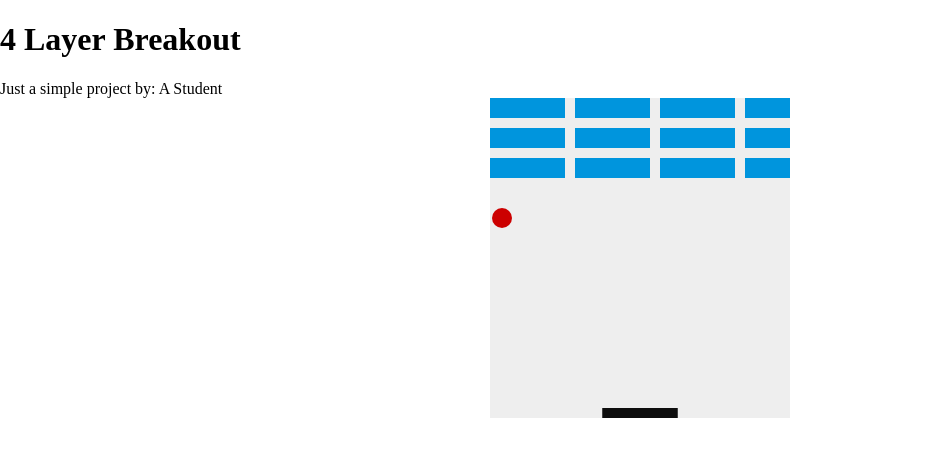
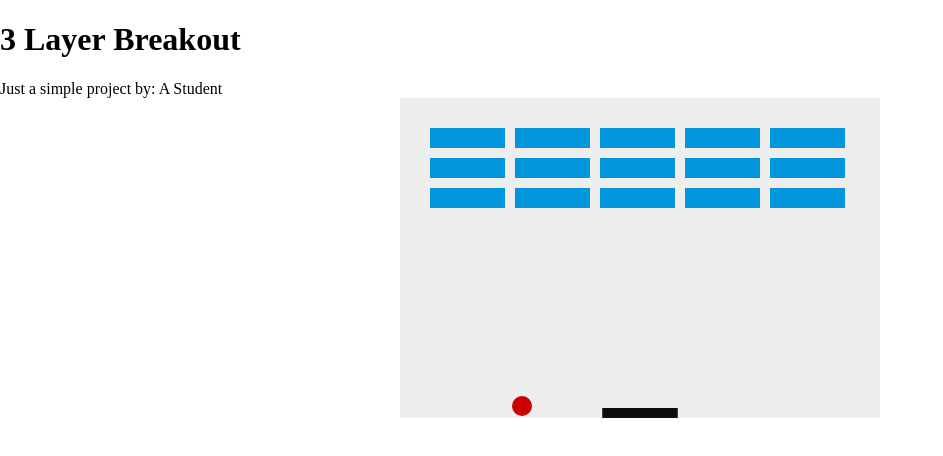
Before and after one commit to CTECH-IT/breakout-Code-learner-WWN, a plain HTML site: page index.html in a window 1280 px wide. Shown: the whole page, without its empty margins (0-943 px from the left). Drawn offline with nearby package versions, Linux system fonts and the light colour scheme.

Commit message:
fixed some minor erros and pushing for Mr.b

```diff
--- a/index.html
+++ b/index.html
@@ -3,7 +3,7 @@
 
   <head>
     <meta charset="utf-8">
-    <title>4 Layer Breakout</title>
+    <title>3 Layer Breakout</title>
     <meta name="author" content="William Nigbur">
 
     <link rel="stylesheet" href="https://cdnjs.cloudflare.com/ajax/libs/normalize/8.0.1/normalize.min.css">
@@ -12,11 +12,11 @@
 
 <body>
   <header>
-    <h1 class="page-title">4 Layer Breakout</h1>
+    <h1 class="page-title">3 Layer Breakout</h1>
     <p>Just a simple project by: A Student</p>
   </header>
 
-    <canvas id="MyCanvas" width:"480" height="320"</canvas>
+    <canvas id="MyCanvas" width="480" height="320"</canvas>
 
   <script src="scripts/main.js"></script>
 </body>
--- a/scripts/main.js
+++ b/scripts/main.js
@@ -24,12 +24,12 @@ let brickPadding = 10;
 let brickOffsetTop = 30;
 let brickOffsetLeft = 30;
 
-//set up a 2-dimetional array for the bricks
+// set up a 2-dimetional array for the bricks
 let bricks = [];
 for (let c=0; c < brickColumnCount; c++){
     bricks[c] = [];
     for(let r=0; r < brickRowCount; r++) {
-        bricks[c][r] = { x: 0, y: 0 };
+        bricks[c][r] = { x: 0, y: 0, show: true };
     }
 }
 
@@ -53,8 +53,9 @@ function drawPaddle() {
 function drawBricks() {
     for(let c=0; c < brickColumnCount; c++) {
         for(let r=0; r < brickRowCount; r++) {
-            var brickX = (c*(brickWidth+brickPadding));
-            var brickY = (r*(brickHeight+brickPadding));
+            if (bricks[c][r].show == true){
+                var brickX = (c*(brickWidth+brickPadding))+brickOffsetLeft;
+                var brickY = (r*(brickHeight+brickPadding))+brickOffsetLeft;
                 bricks[c][r].x = 0;
                 bricks[c][r].y = 0;
                 ctx.beginPath();
@@ -63,6 +64,8 @@ function drawBricks() {
                 ctx.fill();
                 ctx.closePath();
             }
+
+        }
     }
 }
 
@@ -70,6 +73,8 @@ function drawBricks() {
 function draw() {
     // clear canvas
     ctx.clearRect(0, 0, canvas.width, canvas.height);
+
+    console.log(paddleX);
 
     // draw the bricks
     drawBricks();
@@ -126,6 +131,17 @@ function keyDownHandler(e) {
     }
 }
 
+function collisionDetection() {
+    for (let c = 0; c < brickColumnCount; c++) {
+        for (let r = 0; r < brickRowCount; r++) {
+            let b = bricks[c][r];
+            if (x > b.x && x < b.x + brickWidth && y > b.y && y < b.y + brickHeight) {
+                dy = -dy;
+            }
+        }
+    }
+}
+
 function keyUpHandler(e) {
     if(e.key == "Right" || e.key == "ArrowRight") {
         rightPressed = false;
```
Lines whose indentation alone changed are shown as unchanged.
